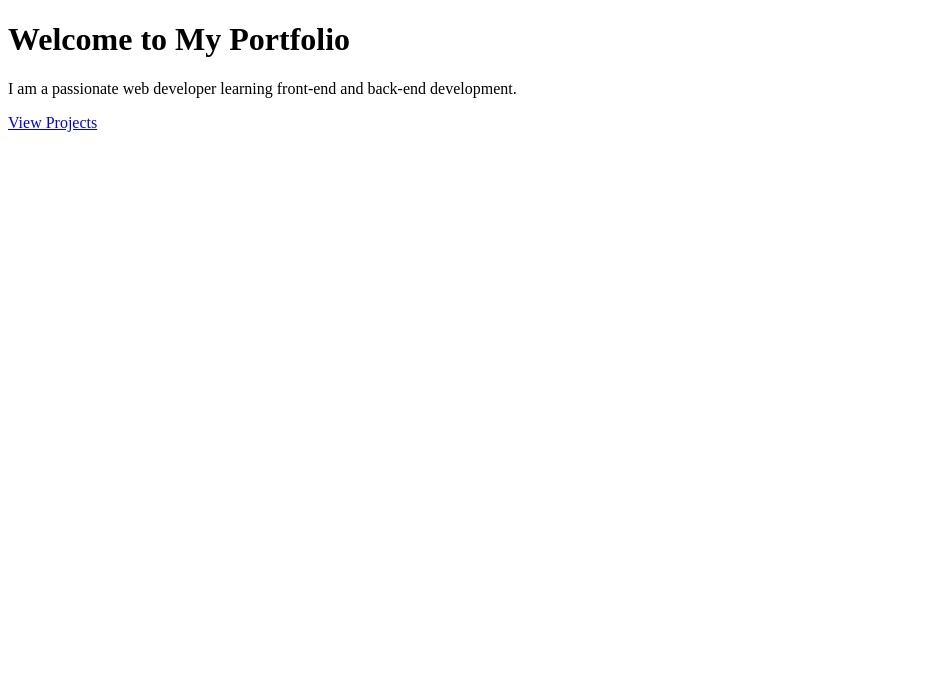
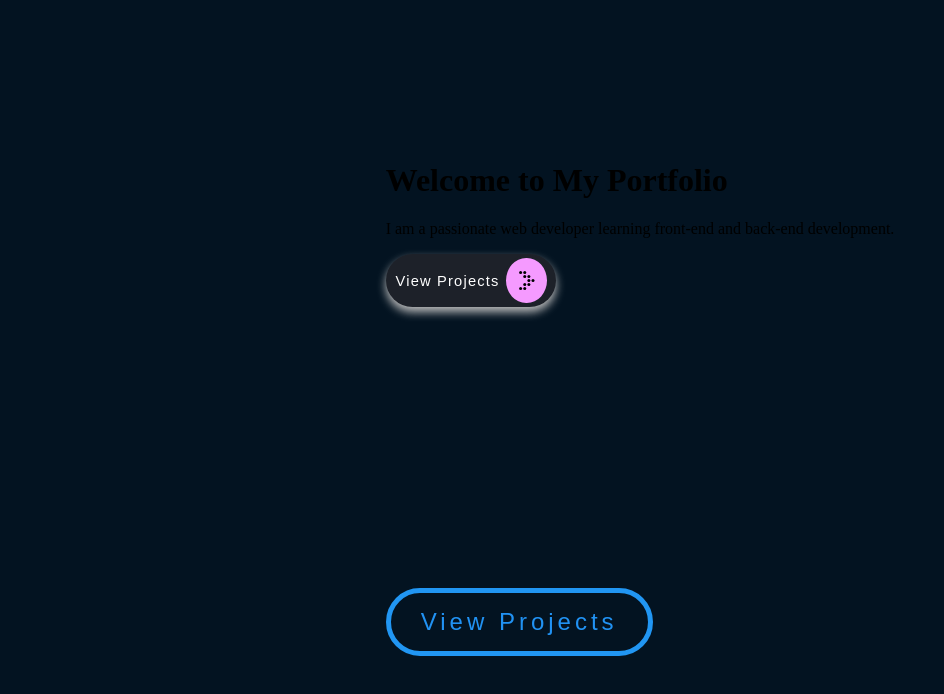
Before and after one commit to Juanjo0390/Juanjo0390, a plain HTML site: page index.html in a window 1280 px wide. Shown: the whole page, without its empty margins (0-944 px from the left). Drawn offline with Linux system fonts and the light colour scheme.

Commit message:
Adding style

```diff
--- /dev/null
+++ b/Style.css
@@ -0,0 +1,84 @@
+.Btn-Container {
+    display: flex;
+    width: 170px;
+    height: fit-content;
+    background-color: #1d2129;
+    border-radius: 40px;
+    box-shadow: 0px 5px 10px #bebebe;
+    justify-content: space-between;
+    align-items: center;
+    border: none;
+    cursor: pointer;
+  }
+  .icon-Container {
+    width: 45px;
+    height: 45px;
+    background-color: #f59aff;
+    display: flex;
+    align-items: center;
+    justify-content: center;
+    border-radius: 50%;
+    border: 3px solid #1d2129;
+  }
+  .text {
+    width: calc(170px - 45px);
+    height: 100%;
+    display: flex;
+    align-items: center;
+    justify-content: center;
+    color: white;
+    font-size: 1.1em;
+    letter-spacing: 1.2px;
+  }
+  .icon-Container svg {
+    transition-duration: 1.5s;
+  }
+  .Btn-Container:hover .icon-Container svg {
+    transition-duration: 1.5s;
+    animation: arrow 1s linear infinite;
+  }
+  @keyframes arrow {
+    0% {
+      opacity: 0;
+      margin-left: 0px;
+    }
+    100% {
+      opacity: 1;
+      margin-left: 10px;
+    }
+  }
+
+body {
+    margin: 0;
+    padding: 0;
+    display:grid;
+    justify-content: center;
+    align-items: center;
+    min-height: 100vh;
+    background: #031321;
+}
+
+a {
+    font-family: sans-serif;
+    position: relative;
+    display: inline-block;
+    padding: 15px 30px;
+    color: #2192f3;
+    border: 5px solid #2196f3;
+    border-radius: 50px;
+    text-transform: none;
+    letter-spacing: 4px;
+    text-decoration: none;
+    font-size: 24px;
+    overflow: hidden;
+    transition: 0.2s;
+}
+
+a:hover {
+    color: #255784;
+    background: #2196f3;
+    border: 5px;
+    box-shadow: 0 0 70px #2196f3, 0 0 70px #2196f3, 0 0 70px #2196f3;
+    transition-delay: 0.1s;
+    filter: brightness(200%);
+}
--- a/index.html
+++ b/index.html
@@ -3,15 +3,47 @@
 <head>
     <meta charset="UTF-8">
     <meta name="viewport" content="width=device-width, initial-scale=1.0">
+    <link rel="stylesheet" href="Style.css">
     <title>My Portfolio</title>
 </head>
 <body>
-    <div class="flex items-center justify-center h-screen bg-gradient-to-r from-blue-500 to-purple-500">
+    <div class="Portfolio">
         <div class="max-w-4xl mx-auto px-6 py-12">
           <h1 class="text-4xl md:text-6xl font-bold text-white mb-6 animate-bounce">Welcome to My Portfolio</h1>
           <p class="text-lg md:text-xl text-white mb-12 animate-pulse">I am a passionate web developer learning front-end and back-end development.</p>
-          <a href="https://github.com/Juanjo0390">View Projects</a>
+
+          <button class="Btn-Container" onclick=location.href="https://github.com/Juanjo0390">
+            <span class="text">View Projects</span>
+            <span class="icon-Container">
+              <svg
+                width="16"
+                height="19"
+                viewBox="0 0 16 19"
+                fill="nones"
+                xmlns="http://www.w3.org/2000/svg"
+              >
+                <circle cx="1.61321" cy="1.61321" r="1.5" fill="black"></circle>
+                <circle cx="5.73583" cy="1.61321" r="1.5" fill="black"></circle>
+                <circle cx="5.73583" cy="5.5566" r="1.5" fill="black"></circle>
+                <circle cx="9.85851" cy="5.5566" r="1.5" fill="black"></circle>
+                <circle cx="9.85851" cy="9.5" r="1.5" fill="black"></circle>
+                <circle cx="13.9811" cy="9.5" r="1.5" fill="black"></circle>
+                <circle cx="5.73583" cy="13.4434" r="1.5" fill="black"></circle>
+                <circle cx="9.85851" cy="13.4434" r="1.5" fill="black"></circle>
+                <circle cx="1.61321" cy="17.3868" r="1.5" fill="black"></circle>
+                <circle cx="5.73583" cy="17.3868" r="1.5" fill="black"></circle>
+              </svg>
+            </span>
+          </button>
         </div>
       </div>
+
+  <!-- A Text Will Appear When Someone Hover On It -->
+    <div title="Click To Enter Creator's Account" class="title">
+      <!-- Main Text -->
+        <a href="https://github.com/Juanjo0390">View Projects</a>
+    </div>
+
+
 </body>
 </html>
```
